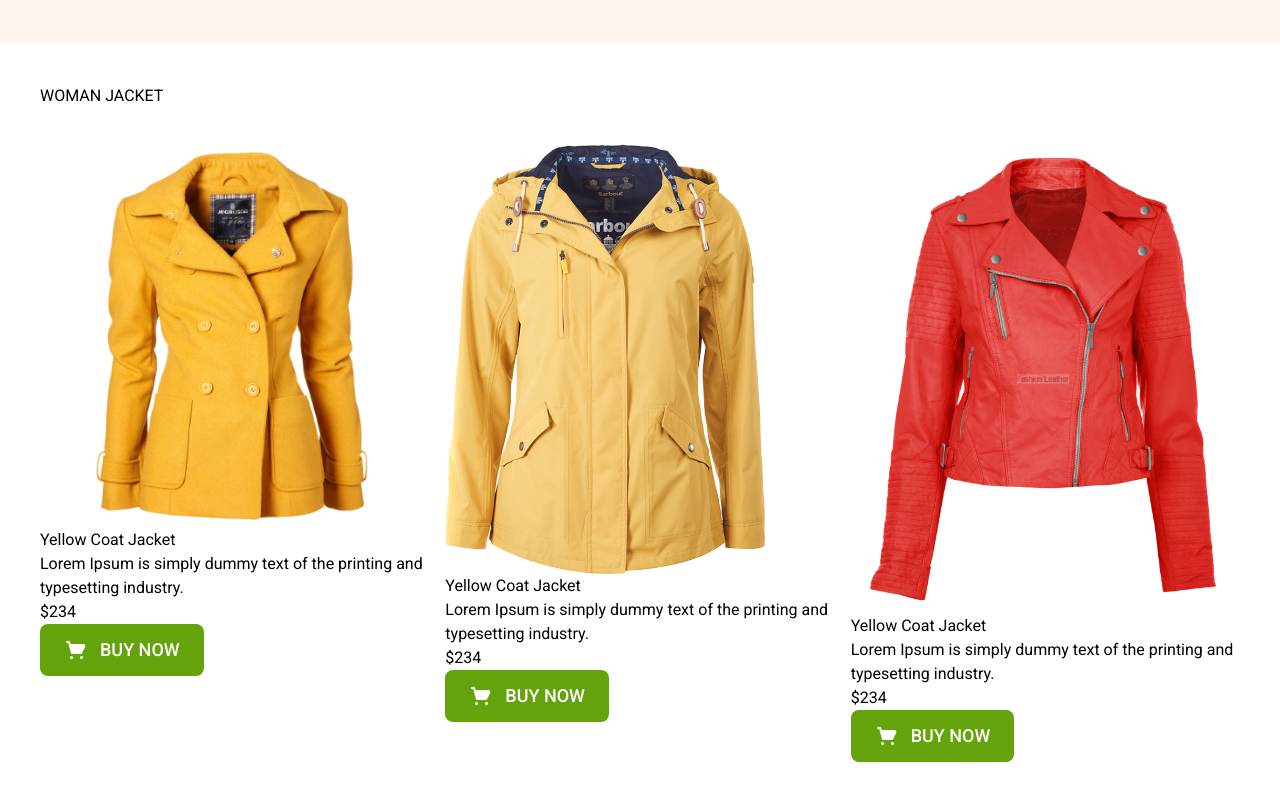
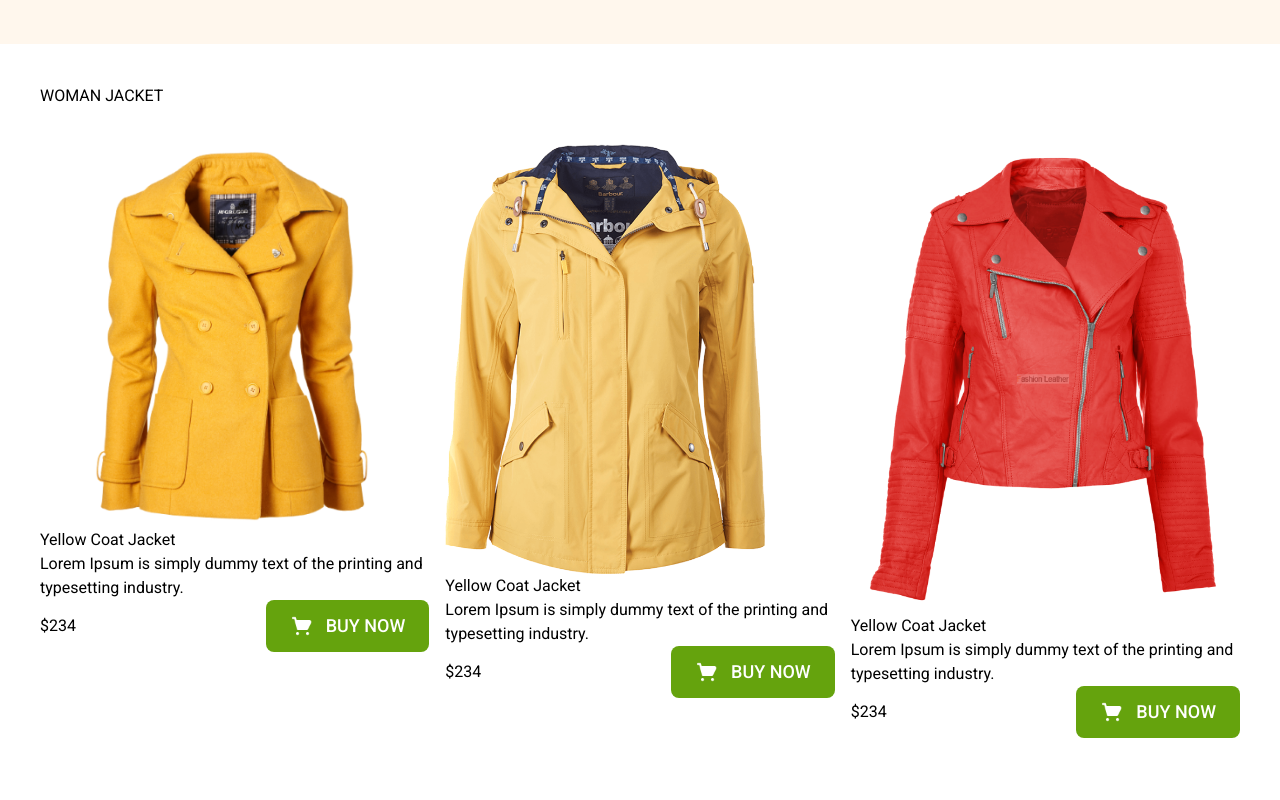
Before and after one commit to Owasiul/Penguin_Fashion.github.io, a plain HTML site: page index.html in a window 1280 px wide. Shown: the part 846-1646 px from the top of the page. After the commit the page ends 1624 px from the top, so only its background shows below. Drawn offline with nearby package versions, Linux system fonts and the light colour scheme.

Commit message:
upadate2.1

```diff
--- a/index.html
+++ b/index.html
@@ -86,7 +86,7 @@
                 industry.
               </p>
               <!-- price and btn -->
-              <div class="price-btn">
+              <div class="price-btn flex flex-row justify-between items-center">
                 <h3>$234</h3>
                 <button
                   class="bg-lime-600 hover:bg-lime-500 text-white text-lg font-medium px-6 py-3 rounded-lg flex items-center"
@@ -109,7 +109,7 @@
                 industry.
               </p>
               <!-- price and btn -->
-              <div class="price-btn">
+              <div class="price-btn flex flex-row justify-between items-center">
                 <h3>$234</h3>
                 <button
                   class="bg-lime-600 hover:bg-lime-500 text-white text-lg font-medium px-6 py-3 rounded-lg flex items-center"
@@ -132,7 +132,7 @@
                 industry.
               </p>
               <!-- price and btn -->
-              <div class="price-btn">
+              <div class="price-btn flex flex-row justify-between items-center">
                 <h3>$234</h3>
                 <button
                   class="bg-lime-600 hover:bg-lime-500 text-white text-lg font-medium px-6 py-3 rounded-lg flex items-center"
```
